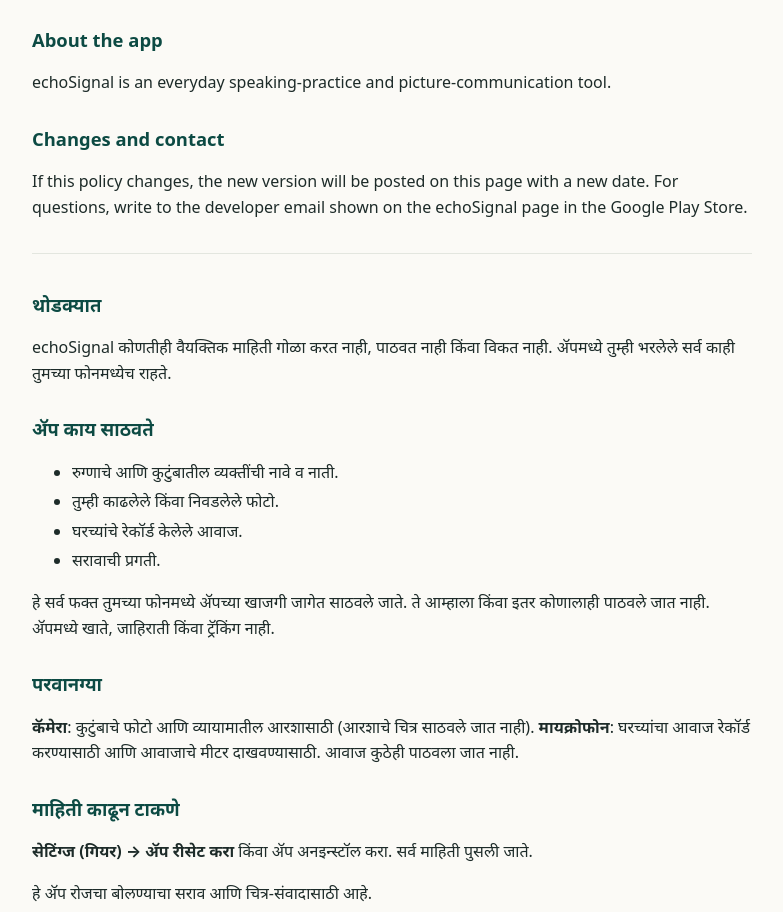
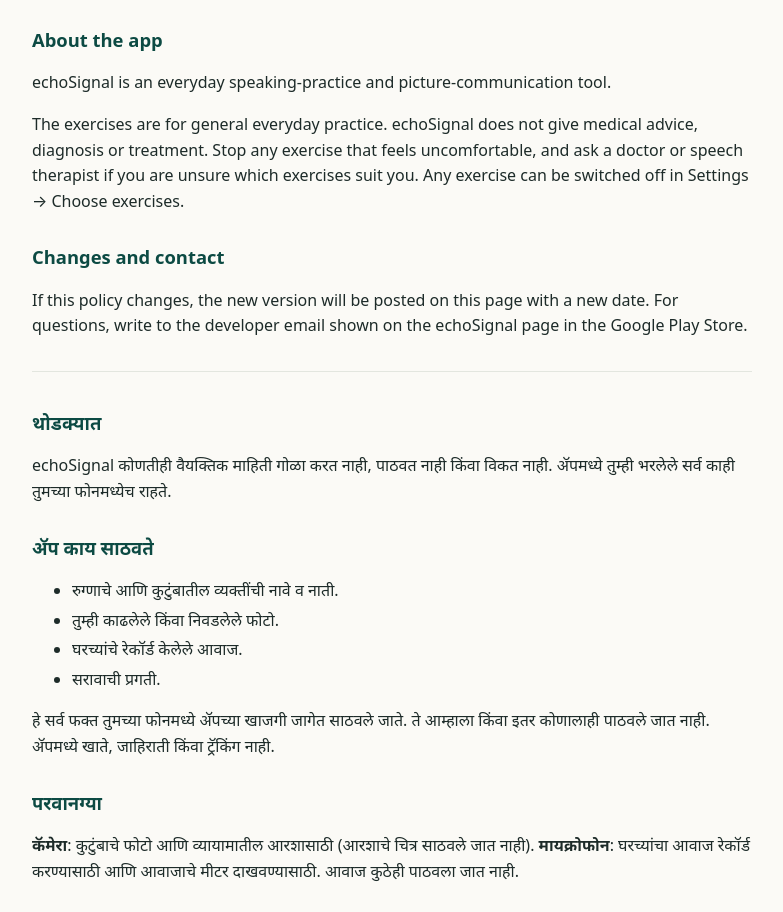
Before and after one commit to abhijeetkapse23/BolSetu, a plain HTML site: page docs/privacy.html in a window 1280 px wide. Shown: the part 1070-1982 px from the top of the page, without its empty margins (248-1031 px from the left). Drawn offline with Linux system fonts and the light colour scheme.

Commit message:
Privacy page: add practice disclaimer
Co-Authored-By: Claude Opus 5.5 <noreply@anthropic.com>
Claude-Session: https://claude.ai/code/session_01Q1JWSrpUWfxXFegfFopMgN

```diff
--- a/docs/privacy.html
+++ b/docs/privacy.html
@@ -47,6 +47,7 @@
 
 <h2>About the app</h2>
 <p>echoSignal is an everyday speaking-practice and picture-communication tool.</p>
+<p>The exercises are for general everyday practice. echoSignal does not give medical advice, diagnosis or treatment. Stop any exercise that feels uncomfortable, and ask a doctor or speech therapist if you are unsure which exercises suit you. Any exercise can be switched off in Settings → Choose exercises.</p>
 
 <h2>Changes and contact</h2>
 <p>If this policy changes, the new version will be posted on this page with a new date. For questions, write to the developer email shown on the echoSignal page in the Google Play Store.</p>
```
